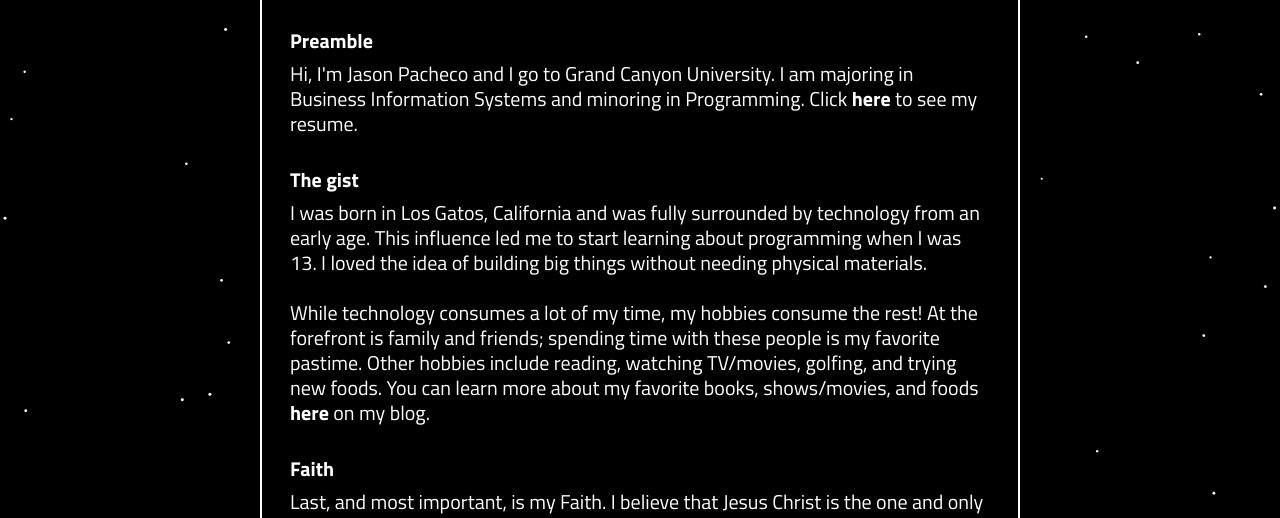
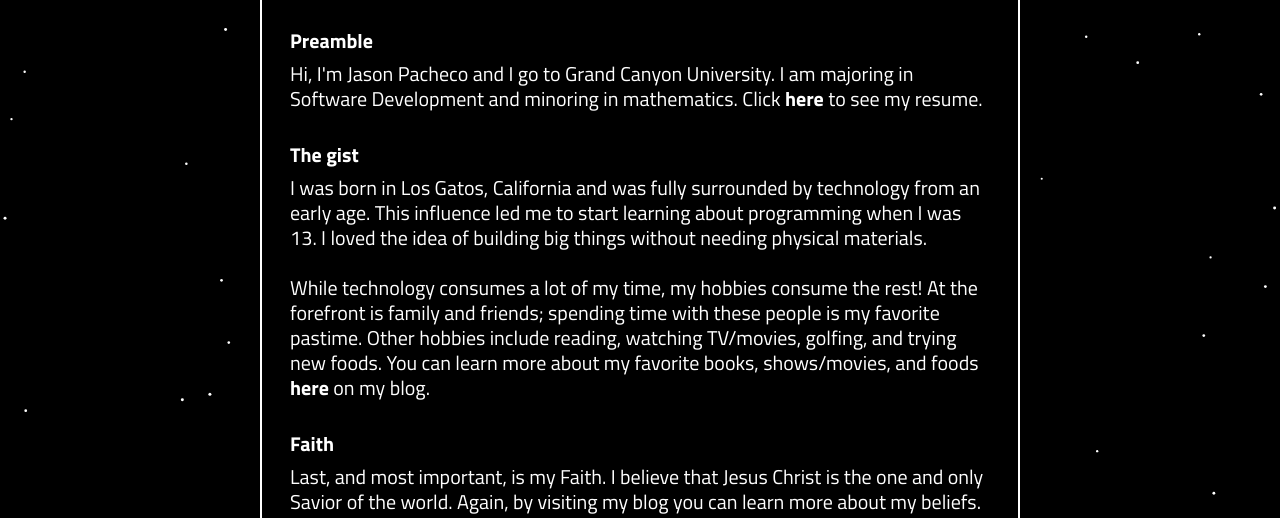
Before and after one commit to JasonPachecoDev/Personal-Website, a website: page about.html in a window 1280 px wide. Shown: the part 238-756 px from the top of the page. Drawn offline with nearby package versions, Linux system fonts and the light colour scheme; a web font is replaced by a local one.

Commit message:
Update about.html

```diff
--- a/about.html
+++ b/about.html
@@ -25,8 +25,8 @@
         <article class="default-text px-3 py-4">
           <h5><strong>Preamble</strong></h5>
           <h5 class="lh-sm">
-              Hi, I'm Jason Pacheco and I go to Grand Canyon University. I am majoring in Business Information Systems
-              and minoring in Programming. Click <a href="resume.pdf" class="links"><strong>here</strong></a> to see my resume.
+              Hi, I'm Jason Pacheco and I go to Grand Canyon University. I am majoring in Software Development
+              and minoring in mathematics. Click <a href="resume.pdf" class="links"><strong>here</strong></a> to see my resume.
           </h5>
           <h5 class="pt-4"><strong>The gist</strong></h5>
           <h5 class="lh-sm">
```
